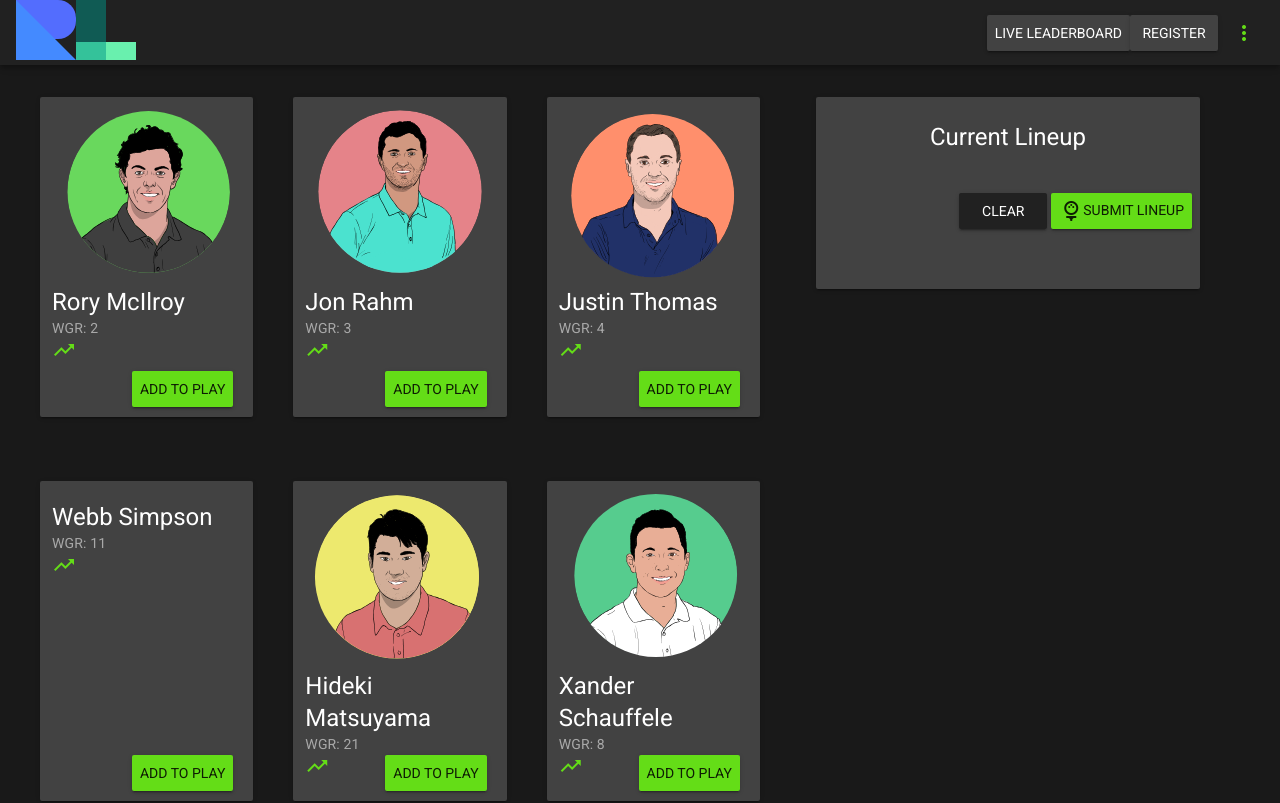
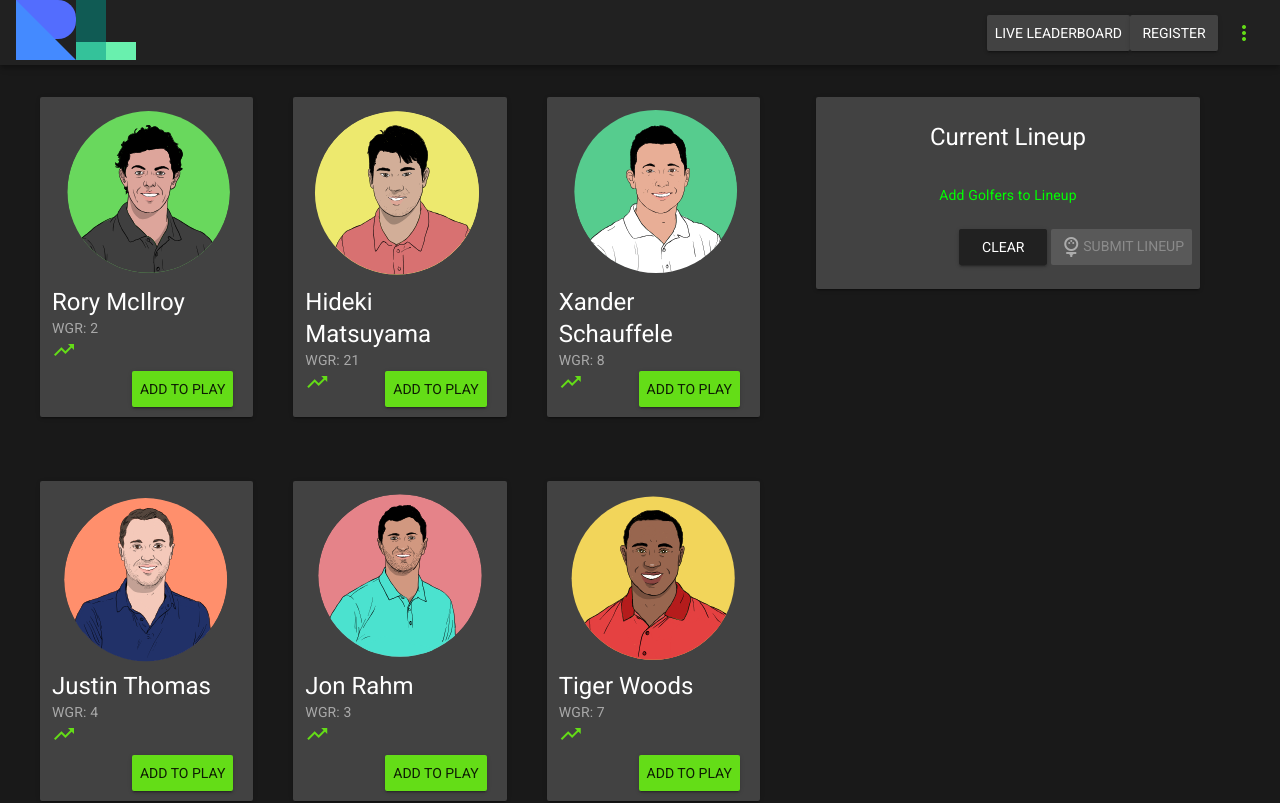
Before and after one commit to edwardz8/rotolinks, a Vue app in the folder vue-shop-app/: page /players in a window 1280 px wide. Shown: the top 803 px of the page. Built offline with nearby package versions, Linux system fonts and the light colour scheme.

Commit message:
add disable to added player. disable submit lineup unless lineup is completely filled out

```diff
--- a/vue-shop-app/golfers.json
+++ b/vue-shop-app/golfers.json
@@ -5,30 +5,6 @@
     "dg_last_week": 1,
     "owgr_rank": 2,
     "owgr_last_week": 2
-  },
-  {
-    "player_name": "Jon Rahm",
-    "id": 2,
-    "dg_rank": 2,
-    "dg_last_week": 2,
-    "owgr_rank": 3,
-    "owgr_last_week": 3
-  },
-  {
-    "player_name": "Justin Thomas",
-    "id": 3,
-    "dg_rank": 3,
-    "dg_last_week": 3,
-    "owgr_rank": 4,
-    "owgr_last_week": 4
-  },
-  {
-    "player_name": "Webb Simpson",
-    "id": 4,
-    "dg_rank": 4,
-    "dg_last_week": 4,
-    "owgr_rank": 11,
-    "owgr_last_week": 12
   },
   {
     "player_name": "Hideki Matsuyama",
@@ -47,12 +23,36 @@
     "owgr_last_week": 8
   },
   {
+    "player_name": "Justin Thomas",
+    "id": 3,
+    "dg_rank": 3,
+    "dg_last_week": 3,
+    "owgr_rank": 4,
+    "owgr_last_week": 4
+  },
+  {
+    "player_name": "Jon Rahm",
+    "id": 2,
+    "dg_rank": 2,
+    "dg_last_week": 2,
+    "owgr_rank": 3,
+    "owgr_last_week": 3
+  },
+  {
     "player_name": "Tiger Woods",
     "id": 7,
     "dg_rank": 7,
     "dg_last_week": 7,
     "owgr_rank": 7,
     "owgr_last_week": 8
+  },
+  {
+    "player_name": "Webb Simpson",
+    "id": 4,
+    "dg_rank": 4,
+    "dg_last_week": 4,
+    "owgr_rank": 11,
+    "owgr_last_week": 12
   },
   {
     "player_name": "Patrick Cantlay",
--- a/vue-shop-app/src/components/Lineup.vue
+++ b/vue-shop-app/src/components/Lineup.vue
@@ -8,10 +8,10 @@
         </div>
       </md-card-header>
 
-      <md-list class="md-triple-line">
+      <md-list class="md-triple-line" v-if="getCurrentLineup.length">
         <!-- Golfer -->
-        <md-list-item v-for="(draftee, index) in getDraftees" :key="index">
-          <div>G</div>
+        <md-list-item v-for="(draftee, index) in getCurrentLineup" :key="index">
+          <div class="g">G</div>
           <div class="md-list-item-text">
             <md-avatar class="md-large">
               <img :src="matchPlayerPhoto(draftee.player_name)" />
@@ -29,20 +29,21 @@
         </md-list-item>
       </md-list>
 
+      <div v-else class="plays">Add Golfers to Lineup</div>
+
       <md-card-actions>
         <md-button class="md-raised md-primary" @click="clearLineup()">Clear</md-button>
-        <md-button class="md-raised md-accent">
+        <md-button
+          class="md-raised md-accent"
+          @click="submitLineup()"
+          :disabled="getCurrentLineup.length < 6"
+        >
           <md-icon>sports_golf</md-icon>Submit Lineup
         </md-button>
       </md-card-actions>
     </md-card>
   </div>
 </template>
-
-<!--  <div v-if="lineup.length">
-        <md-button class="md-raised md-accent">Draft Team</md-button>
-      </div>
-      <div v-else class="plays">Add Golfers to Draft</div>-->
 
 <script>
 import methods from "../../methods";
@@ -56,7 +57,7 @@ export default {
     };
   },
   computed: {
-    ...mapGetters(["getDraftees"])
+    ...mapGetters(["getCurrentLineup", "getGolfers"])
   },
   methods: {
     ...methods,
@@ -65,7 +66,17 @@ export default {
       "currentGolfer",
       "removeGolfer",
       "clearLineup"
-    ])
+    ]),
+    submitLineup() {
+      if (this.$store.getters.getCurrentLineup) {
+        return this.$store.getters.getCurrentLineup.map(lineup => {
+          return this.$store.getters.getGolfers.find(availablePlayers => {
+            return lineup === availablePlayers.id;
+          });
+        });
+      }
+      console.log(this.$store.getters.getCurrentLineup);
+    }
   }
 };
 </script>
@@ -102,4 +113,11 @@ export default {
 .md-list.md-triple-line .md-list-item-content {
   min-height: initial;
 }
+.plays {
+  color: lime;
+  padding: 1rem;
+}
+.g {
+  color: lime;
+}
 </style>
--- a/vue-shop-app/src/components/Players.vue
+++ b/vue-shop-app/src/components/Players.vue
@@ -1,11 +1,7 @@
 <template>
   <div class="md-layout container">
     <div class="column-left md-layout md-gutter">
-      <div
-        v-for="(golfer, index) in golfers"
-        :key="index"
-        class="md-layout md-gutter"
-      >
+      <div v-for="(golfer, index) in golfers" :key="index" class="md-layout md-gutter">
         <md-card class="md-layout-item card" md-with-hover>
           <md-card-media md-big>
             <img :src="matchPlayerPhoto(golfer.player_name)" />
@@ -14,25 +10,16 @@
           <md-card-header-text>
             <div class="md-title">{{ golfer.player_name }}</div>
             <div class="md-subhead">WGR: {{ golfer.owgr_rank }}</div>
-            <md-icon
-              class="md-accent"
-              v-if="golfer.dg_rank <= golfer.owgr_last_week"
-              >trending_up</md-icon
-            >
-            <md-icon
-              class="md-accent"
-              v-if="golfer.dg_rank >= golfer.owgr_last_week"
-              >trending_down</md-icon
-            >
+            <md-icon class="md-accent" v-if="golfer.dg_rank <= golfer.owgr_last_week">trending_up</md-icon>
+            <md-icon class="md-accent" v-if="golfer.dg_rank >= golfer.owgr_last_week">trending_down</md-icon>
           </md-card-header-text>
 
           <md-card-actions class="actions">
             <md-button
               class="md-raised md-accent btn"
-              @click="addGolferToLineup(golfer)"
-              :disabled="isAdded"
-              >Add to Play</md-button
-            >
+              @click.once="addGolferToLineup(golfer)"
+              :disabled="golfer.disablePlayer"
+            >Add to Play</md-button>
           </md-card-actions>
         </md-card>
       </div>
@@ -55,8 +42,7 @@ export default {
   name: "players",
   data() {
     return {
-      golfers,
-      isAdded: false
+      golfers
     };
   },
   computed: {
@@ -64,7 +50,12 @@ export default {
   },
   methods: {
     ...methods,
-    ...mapActions(["addGolferToLineup", "currentGolfer", "isDisabled"]),
+    ...mapActions([
+      "addGolferToLineup",
+      "currentGolfer",
+      "currentLineup",
+      "isDisabled"
+    ]),
     viewCurrentGolfer(golfer) {
       this.currentGolfer(golfer);
     }
--- a/vue-shop-app/src/store/index.js
+++ b/vue-shop-app/src/store/index.js
@@ -8,6 +8,7 @@ export default new Vuex.Store({
   state: {
     // golfer data
     golfers,
+    // inCart
     currentLineup: [],
     currentGolfer: {},
   },
@@ -15,7 +16,7 @@ export default new Vuex.Store({
     // golfers
     getGolfers: state => state.golfers,
     getCurrentGolfer: state => state.currentGolfer,
-    getDraftees: state => state.currentLineup,
+    getCurrentLineup: state => state.currentLineup,
   },
   mutations: {
     // mutations are responsible for state changes
@@ -29,6 +30,7 @@ export default new Vuex.Store({
       state.golfers = val
     },
     ADD_GOLFER_TO_LINEUP(state, golfer) {
+      golfer.disablePlayer = true;
       state.currentLineup.unshift(golfer);
       if (state.currentLineup.length > 6) {
         state.currentLineup.length = 6
```
